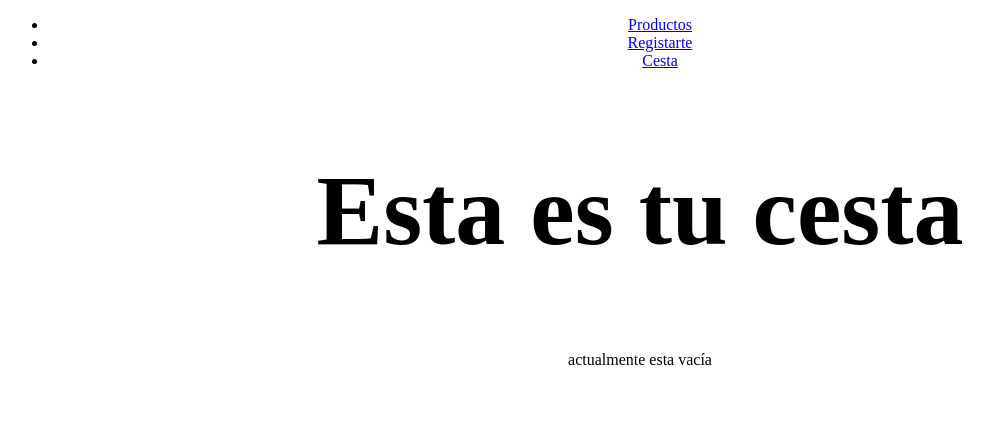
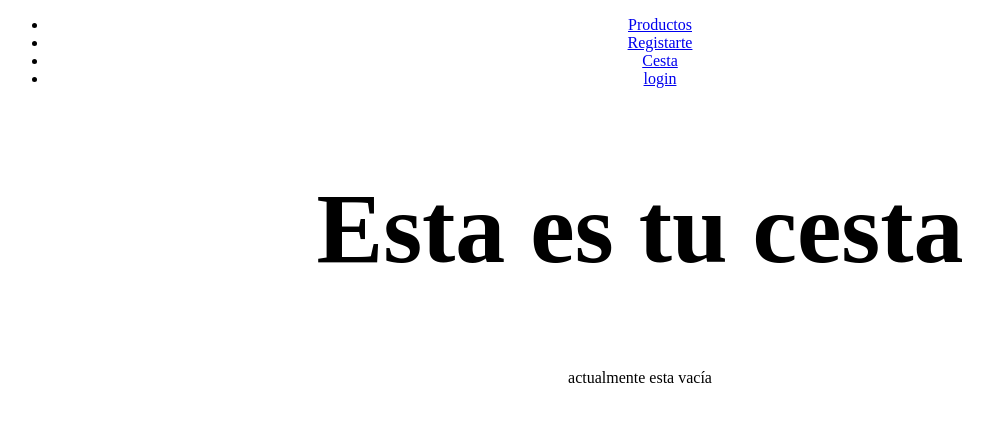
Before and after one commit to ivanromeroo11/final-project-frontend, a React (Vite) app: page /cesta in a window 1280 px wide. Shown: the top 422 px of the page, without its empty margins (0-993 px from the left). Built offline with nearby package versions, Linux system fonts and the light colour scheme; no server answers.

Commit message:
+ cambion antes de entregar

```diff
--- a/src/components/navbard/index.jsx
+++ b/src/components/navbard/index.jsx
@@ -9,6 +9,7 @@ const Navegacion = () => {
           <li><a href="/panel">Productos</a></li>
           <li><a href="/">Registarte</a></li>
           <li><a href="/cesta">Cesta</a></li>
+          <li><a href='/login'>login</a></li>
         </ul>
       </nav>
     </header>
```
